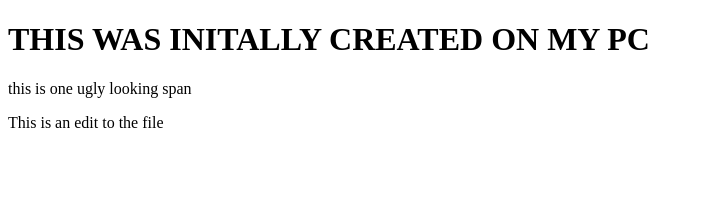
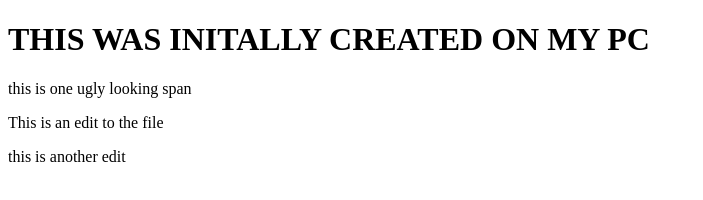
Before and after one commit to SeanStanfield/myRemotoRepe, a plain HTML site: page index.html in a window 1280 px wide. Shown: the whole page, without its empty margins (0-703 px from the left). Drawn offline with Linux system fonts and the light colour scheme.

Commit message:
anoher edit para

```diff
--- a/index.html
+++ b/index.html
@@ -11,5 +11,7 @@
 
     <span>this is one ugly looking span</span>
     <p>This is an edit to the file</p>
+
+    <p>this is another edit</p>
 </body>
 </html>
```
